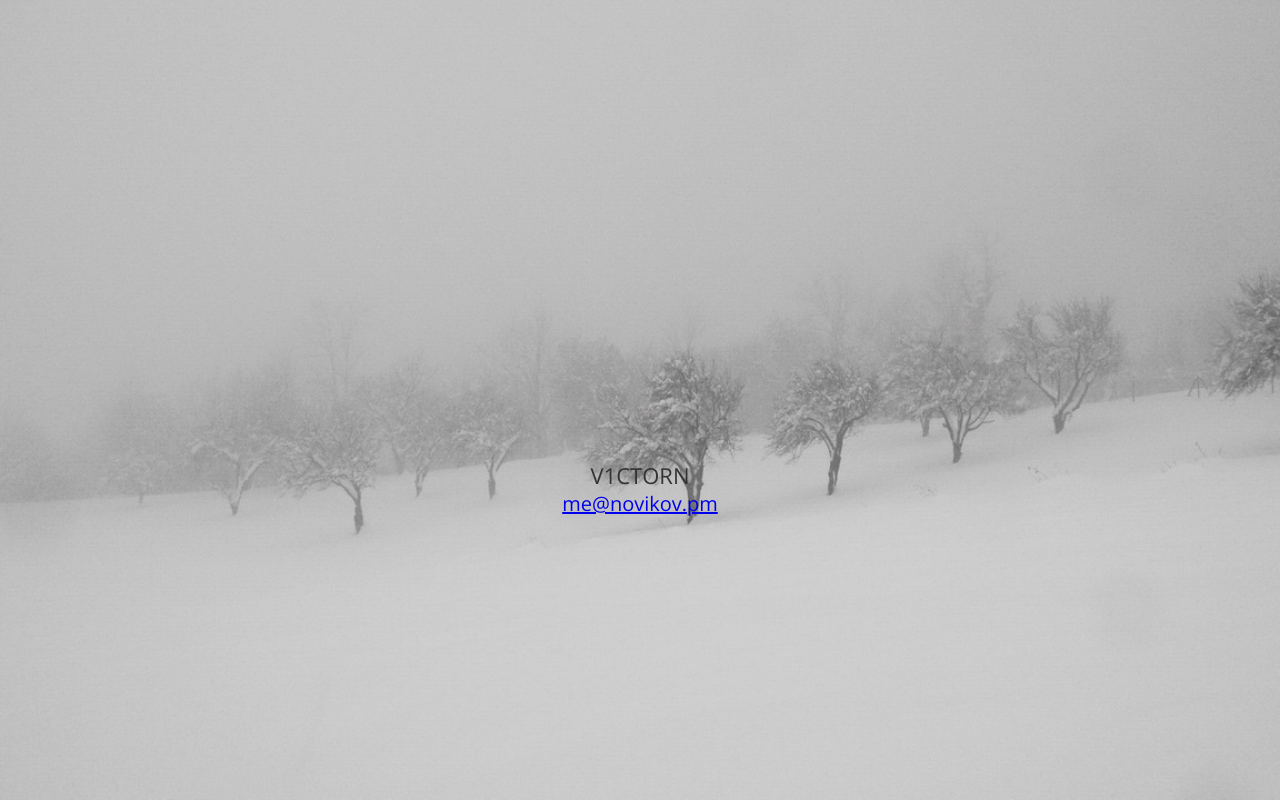
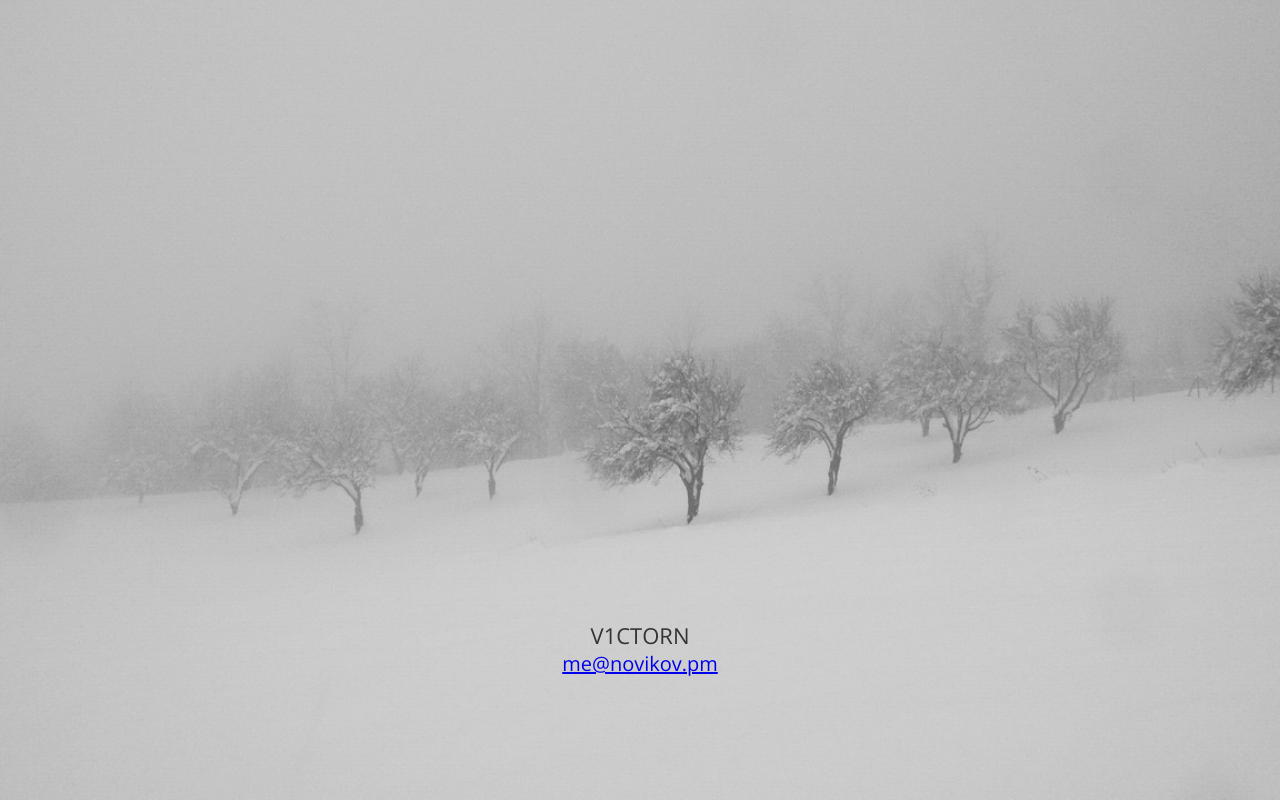
Before and after one commit to v1ctorn/v1ctorn.github.io, a plain HTML site: page index.html in a window 1280 px wide. Drawn offline with nearby package versions, Linux system fonts and the light colour scheme.

Commit message:
Update index.html

```diff
--- a/index.html
+++ b/index.html
@@ -21,7 +21,7 @@ body {
     position:absolute;
     width:300px;
     height:30px;
-    top:50%;
+    top:70%;
     left:50%;
     text-align: center;
     margin:60px 0 0 -150px;
@@ -34,7 +34,7 @@ body {
     position:absolute;
     width:300px;
     height:30px;
-    top:50%;
+    top:70%;
     left:50%;
 	text-align: center;
     margin:90px 0 0 -150px;
```
